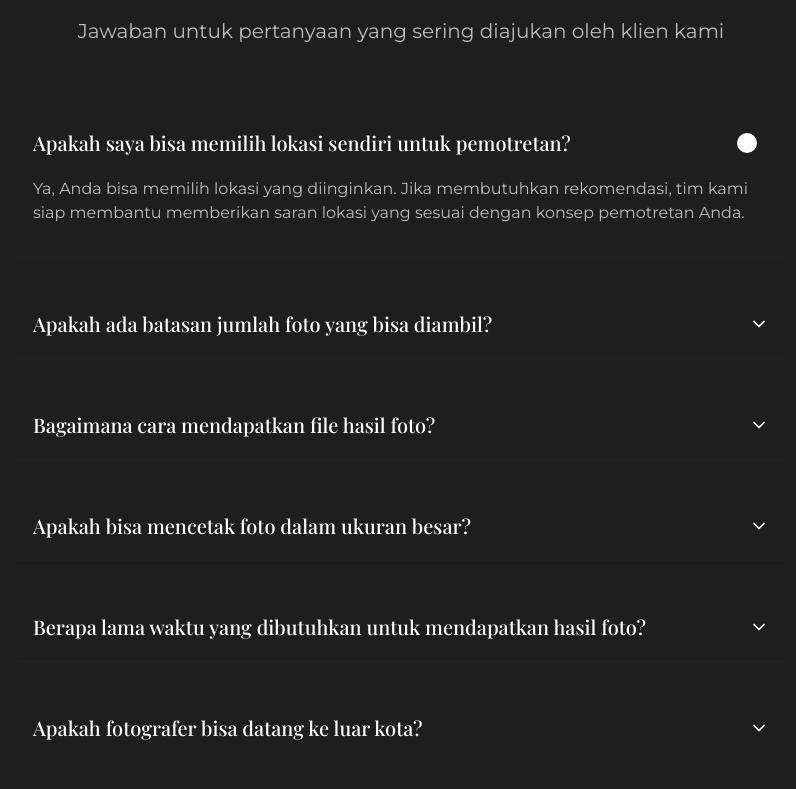
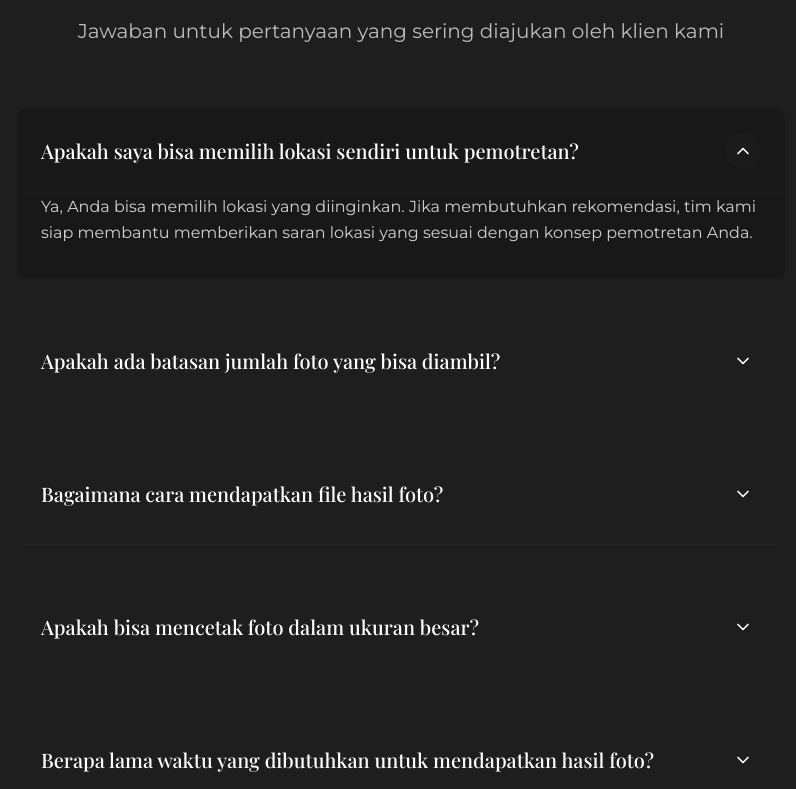
Before and after one commit to Tarmizii/historia, a React (Vite) app: page / in a window 1280 px wide. Shown: the part 5011-5800 px from the top of the page, without its empty margins (239-1035 px from the left). Built offline with nearby package versions, Linux system fonts and the light colour scheme.

Commit message:
Improve FAQ readability
This commit modifies the FAQ section to enhance readability.

```diff
--- a/src/components/Faq.tsx
+++ b/src/components/Faq.tsx
@@ -44,22 +44,46 @@ const Faq = () => {
         </div>
 
         <div className="max-w-3xl mx-auto fade-in-section">
-          {faqItems.map((item, index) => <div key={index} className={`mb-8 overflow-hidden border-b border-hiistoria-gold/20 ${index === faqItems.length - 1 ? 'border-b-0' : ''}`}>
-              <button onClick={() => toggleItem(index)} className="flex justify-between items-center w-full py-5 px-4 text-left focus:outline-none font-normal text-base rounded">
-                <h3 className="text-lg md:text-xl font-serif font-medium text-hiistoria-white">
+          {faqItems.map((item, index) => (
+            <div
+              key={index}
+              className={`mb-10 overflow-hidden rounded-lg ${
+                openIndex === index ? 'bg-hiistoria-black/50' : ''
+              } transition-colors duration-300 ${
+                index === faqItems.length - 1 ? '' : 'border-b border-hiistoria-gold/20 pb-2'
+              }`}
+            >
+              <button
+                onClick={() => toggleItem(index)}
+                className="flex justify-between items-center w-full py-6 px-6 text-left focus:outline-none rounded-t-lg hover:bg-hiistoria-gold/5 transition-all duration-300"
+              >
+                <h3 className="text-lg md:text-xl font-serif font-medium text-hiistoria-white pr-4">
                   {item.question}
                 </h3>
-                <span className="text-white ml-4">
-                  {openIndex === index ? <ChevronUp size={20} className="bg-hiistoria-white rounded-3xl px-[2px] mx-[12px]" /> : <ChevronDown size={20} />}
+                <span className={`flex-shrink-0 text-white ml-4 p-2 rounded-full ${
+                  openIndex === index ? 'bg-hiistoria-gold/10' : ''
+                }`}>
+                  {openIndex === index ? (
+                    <ChevronUp size={20} />
+                  ) : (
+                    <ChevronDown size={20} />
+                  )}
                 </span>
               </button>
 
-              <div className={`overflow-hidden transition-all duration-300 ${openIndex === index ? 'max-h-96 pb-8 px-4' : 'max-h-0'}`}>
-                <p className="text-hiistoria-white/70">
-                  {item.answer}
-                </p>
+              <div
+                className={`overflow-hidden transition-all duration-300 ${
+                  openIndex === index ? 'max-h-96 opacity-100' : 'max-h-0 opacity-0'
+                }`}
+              >
+                <div className="p-6 pt-0 border-t border-hiistoria-gold/10">
+                  <p className="text-hiistoria-white/80 leading-relaxed text-base">
+                    {item.answer}
+                  </p>
+                </div>
               </div>
-            </div>)}
+            </div>
+          ))}
         </div>
       </div>
     </section>;
```
